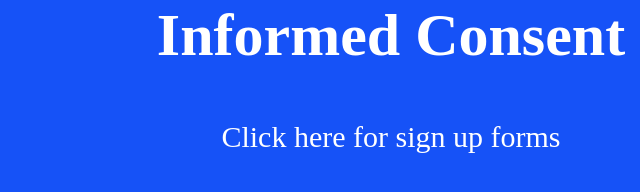
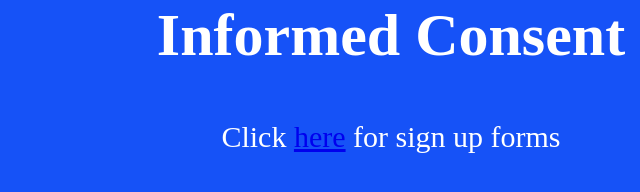
Before and after one commit to jamesma123/TR.github.io, a plain HTML site: page index.html in a window 1280 px wide. Shown: the part 2998-3190 px from the top of the page, 249-889 px from the left. Drawn offline with Linux system fonts and the light colour scheme.

Commit message:
Update index.html

```diff
--- a/index.html
+++ b/index.html
@@ -58,7 +58,7 @@
 
 			<div class = "h4">
 				<h1 id = "Forms">Informed Consent</h1>
-				<p>Click here for sign up forms </p>
+				<p>Click <a href="https://form.jotform.com/220236894424053">here</a> for sign up forms </p>
 			</div>
 
 
```
